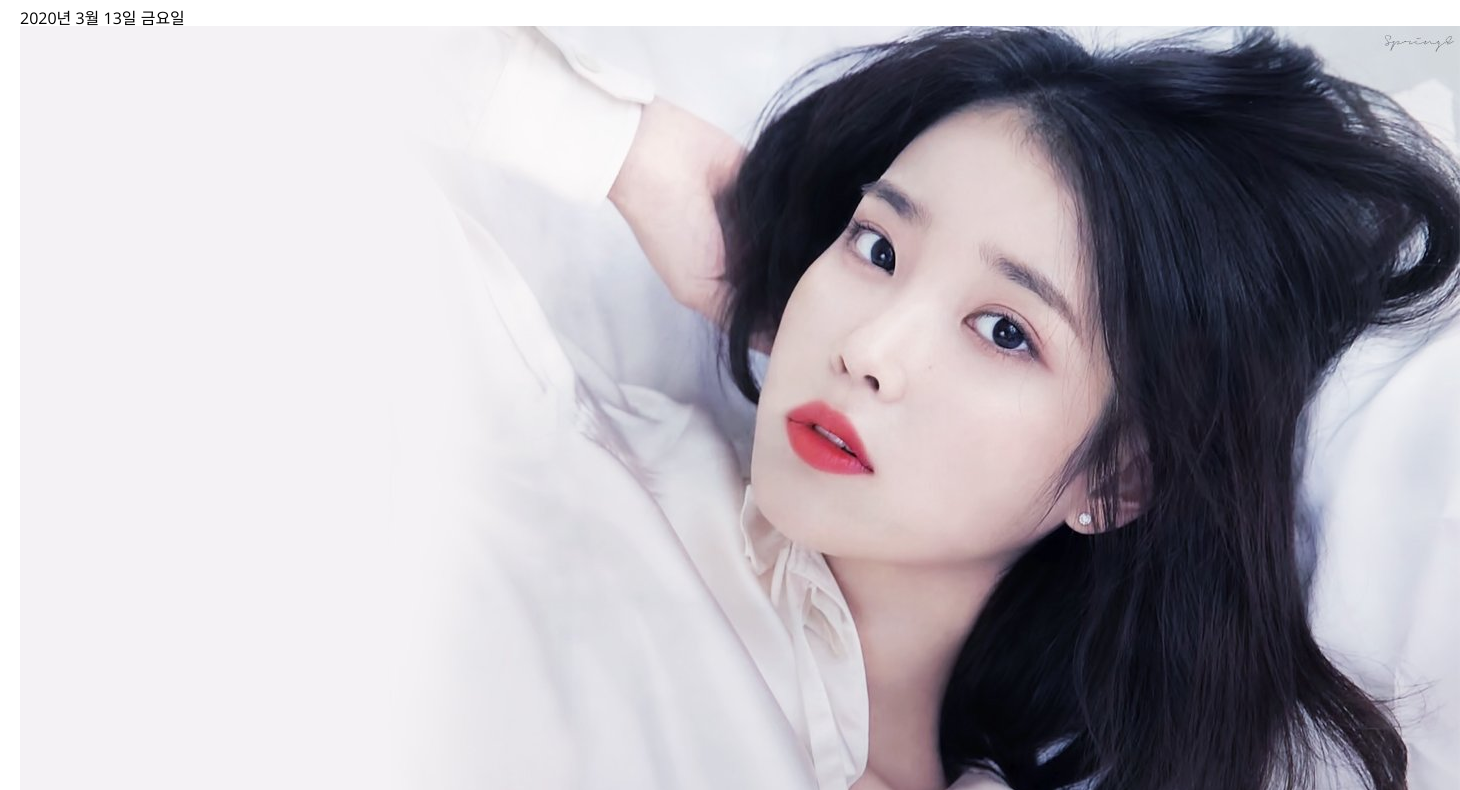
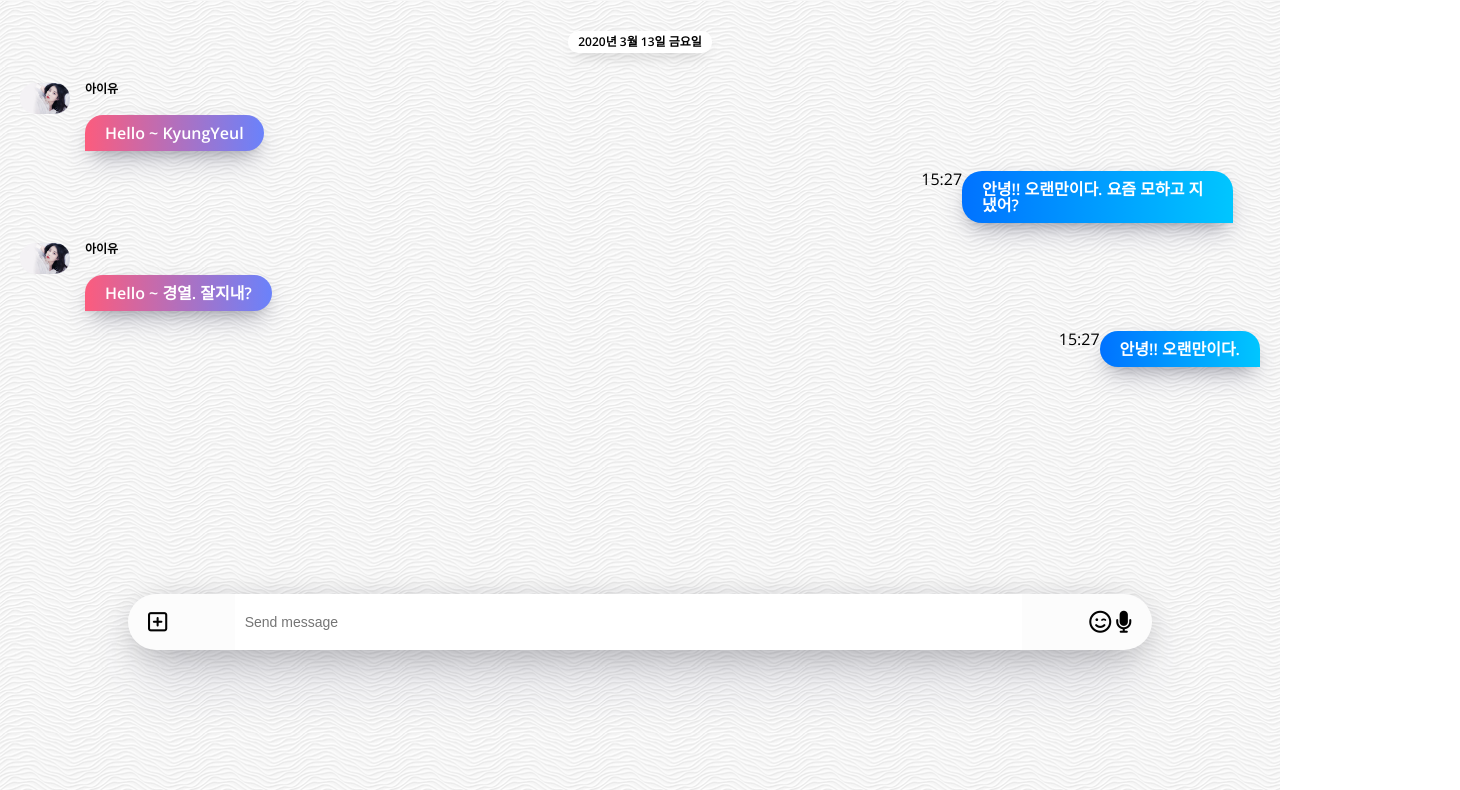
Before and after one commit to Choisiz/kakao, a plain HTML site: page chat.html in a window 1280 px wide. Shown: the part 100-890 px from the top of the page, 1460 px wide, since content can reach past the window. Drawn offline with nearby package versions, Linux system fonts and the light colour scheme.

Commit message:
no message

```diff
--- a/chat.html
+++ b/chat.html
@@ -12,7 +12,7 @@
     <title>Chat | kakao</title>
   </head>
 
-  <body>
+  <body class="chats-body">
     <div class="status-bar">
       <div class="status-bar__column">
         <span class="status-bar__clock">17:06</span>
@@ -45,27 +45,45 @@
       </div>
     </header>
 
-    <main class="chat">
+    <main class="chat-screen">
       <ul class="chat__messages">
         <span class="chat__timestamp">2020년 3월 13일 금요일</span>
 
         <li class="incoming-message message">
-          <img src="images/iu.jpg" class="g-avatar message_-avatar" />
+          <img src="images/iu.jpg" class="m-avatar message__avatar" />
           <div class="message__content">
-            <span class="message__avatar">아이유</span>
-            <div class="message__bubble">
-              Hello ~ 경열. 잘지내?
-            </div>
+            <span class="message__author">아이유</span>
+            <span class="message__bubble">
+              Hello ~ KyungYeul
+            </span>
           </div>
+        </li>
+
+        <li class="sent-message message">
           <span class="message__timestamp">15:27</span>
+          <div class="message__content">
+            <span class="message__bubble">
+              안녕!! 오랜만이다. 요즘 모하고 지냈어?
+            </span>
+          </div>
         </li>
 
         <li class="incoming-message message">
+          <img src="images/iu.jpg" class="m-avatar message__avatar" />
+          <div class="message__content">
+            <span class="message__author">아이유</span>
+            <span class="message__bubble">
+              Hello ~ 경열. 잘지내?
+            </span>
+          </div>
+        </li>
+
+        <li class="sent-message message">
           <span class="message__timestamp">15:27</span>
           <div class="message__content">
-            <div class="message__bubble">
+            <span class="message__bubble">
               안녕!! 오랜만이다.
-            </div>
+            </span>
           </div>
         </li>
       </ul>
--- /dev/null
+++ b/css/chat.css
@@ -0,0 +1,124 @@
+.chats-body {
+  padding: 0;
+}
+
+.chats-body .header,
+.chats-body .status-bar {
+  padding: 0px, 20px;
+}
+
+.chat-screen {
+  background-image: url("../images/chatBg.png");
+  min-height: 100vh;
+}
+
+.chat__write {
+  position: fixed;
+  bottom: 50px;
+  width: 80%;
+  margin: 0 auto;
+  left: 0;
+  right: 0;
+  display: flex;
+  justify-content: space-between;
+  align-items: center;
+  background-color: #fcfcfc;
+  padding: 0px 20px;
+  border-radius: 40px;
+  box-shadow: 0 30px 60px -12px rgba(50, 50, 93, 0.25),
+    0 8px 36px -8px rgba(0, 0, 0, 0.3), 0 -12px 36px -6px rgba(0, 0, 0, 0.025);
+}
+
+.chat__write i {
+  font-size: 22px;
+}
+
+.chat__wirte-column:nth-child(2) {
+  width: 80%;
+}
+.chat__wirte-column input {
+  padding: 20px 10px;
+  width: 100%;
+  border: none;
+  font-size: 14px;
+}
+
+.chat__wirte-column input:focus {
+  outline: none;
+}
+
+.chat-screen .chat__messages {
+  border-top: 1px solid #f7f7f7;
+  display: flex;
+  flex-direction: column;
+  align-items: center;
+  padding: 0px 20px;
+  padding-top: 30px;
+}
+
+.chat__messages .chat__timestamp {
+  background-color: white;
+  font-size: 12px;
+  padding: 5px 10px;
+  border-radius: 10px;
+  margin-bottom: 30px;
+  box-shadow: rgba(0, 0, 0, 0.3) 0px 8px 16px -8px,
+    rgba(0, 0, 0, 0.024) 0px -6px 16px -6px;
+  text-transform: uppercase;
+  font-weight: 700;
+}
+
+.message {
+  display: flex;
+  align-items: flex-start;
+  margin-bottom: 20px;
+}
+
+.message .message__content {
+  width: 80%;
+}
+
+.incoming-message {
+  align-self: flex-start;
+}
+
+.incoming-message img {
+  width: 50px;
+  border-radius: 15px;
+  margin-right: 15px;
+}
+
+.sent-message {
+  align-self: flex-end;
+}
+
+.message .message__bubble {
+  background-color: white;
+  box-shadow: rgba(50, 50, 93, 0.25) 0px 13px 27px -5px,
+    rgba(0, 0, 0, 0.3) 0px 8px 16px -8px,
+    rgba(0, 0, 0, 0.024) 0px -6px 16px -6px;
+  padding: 10px 20px;
+  border-radius: 20px;
+  display: block;
+  color: white;
+  font-weight: 600;
+}
+
+.incoming-message .message__author {
+  margin-bottom: 20px;
+  display: block;
+  font-weight: 600;
+  font-size: 12px;
+}
+
+.incoming-message .message__bubble {
+  border-bottom-left-radius: 0px;
+  color: white;
+  background-image: linear-gradient(to right, #fc5c7d, #6a82fb);
+}
+
+.sent-message .message__bubble {
+  border-bottom-right-radius: 0px;
+  color: white;
+  background-image: linear-gradient(to left, #00c6ff, #0072ff);
+}
--- /dev/null
+++ b/css/more.css
@@ -0,0 +1,49 @@
+.more .more__btn-list,
+.more__suggestions-list {
+  margin: 30px 0px;
+  margin-left: 10px;
+  display: flex;
+  align-items: center;
+  cursor: pointer;
+}
+
+.more__btn-list .more__btn,
+.more .suggestion {
+  margin-right: 40px;
+  display: flex;
+  flex-direction: column;
+  align-items: center;
+}
+
+.more__btn .more__btn-title {
+  font-size: 14px;
+  margin-top: 15px;
+}
+
+.more__suggestions {
+  border-top: 1px solid #f7f7f7;
+  padding-top: 20px;
+}
+
+.more .more__title {
+  opacity: 0.7;
+  margin-bottom: 20px;
+}
+
+.suggestion .suggestion__title {
+  font-size: 13px;
+  margin-top: 15px;
+}
+
+.suggestion .suggestion__icon {
+  background-color: #fce006;
+  padding: 10px;
+  border-radius: 10px;
+  display: flex;
+  justify-content: center;
+}
+
+.suggestion__icon i {
+  font-size: 28px;
+  color: #d2691e;
+}
--- /dev/null
+++ b/css/settings.css
@@ -0,0 +1,22 @@
+.settings .settings__sections {
+  border-top: 1px solid #f7f7f7;
+  padding: 30px 0px;
+}
+
+.settings__setting .settings__icon {
+  font-size: 20px;
+  margin-right: 20px;
+}
+
+.settings__setting .settings__title {
+  font-size: 22px;
+  font-weight: 300;
+}
+
+.settings .settings__setting {
+  margin-bottom: 30px;
+}
+
+.settings .settings__setting:last-child {
+  margin-bottom: 0px;
+}
--- a/css/styles.css
+++ b/css/styles.css
@@ -1,4 +1,4 @@
-@import url("https://fonts.googleapis.com/css?family=Open+Sans:400,600&display=swap");
+@import url("https://fonts.googleapis.com/css?family=Open+Sans:300,400,600&display=swap");
 @import "reset.css";
 @import "status-bar.css";
 @import "header.css";
@@ -6,6 +6,9 @@
 @import "friend.css";
 @import "friends.css";
 @import "find.css";
+@import "more.css";
+@import "settings.css";
+@import "chat.css";
 
 * {
   box-sizing: border-box;
@@ -16,7 +19,7 @@ body {
   padding: 10px 20px;
   color: #020202;
   font-family: "Open Sans", sans-serif;
-  height: 10000px;
+  height: 100%;
 }
 
 a {
```
Also changed, not shown: more.html (+6 -6 lines), settings.html (+25 -3 lines), images/chatBg.png (added).
